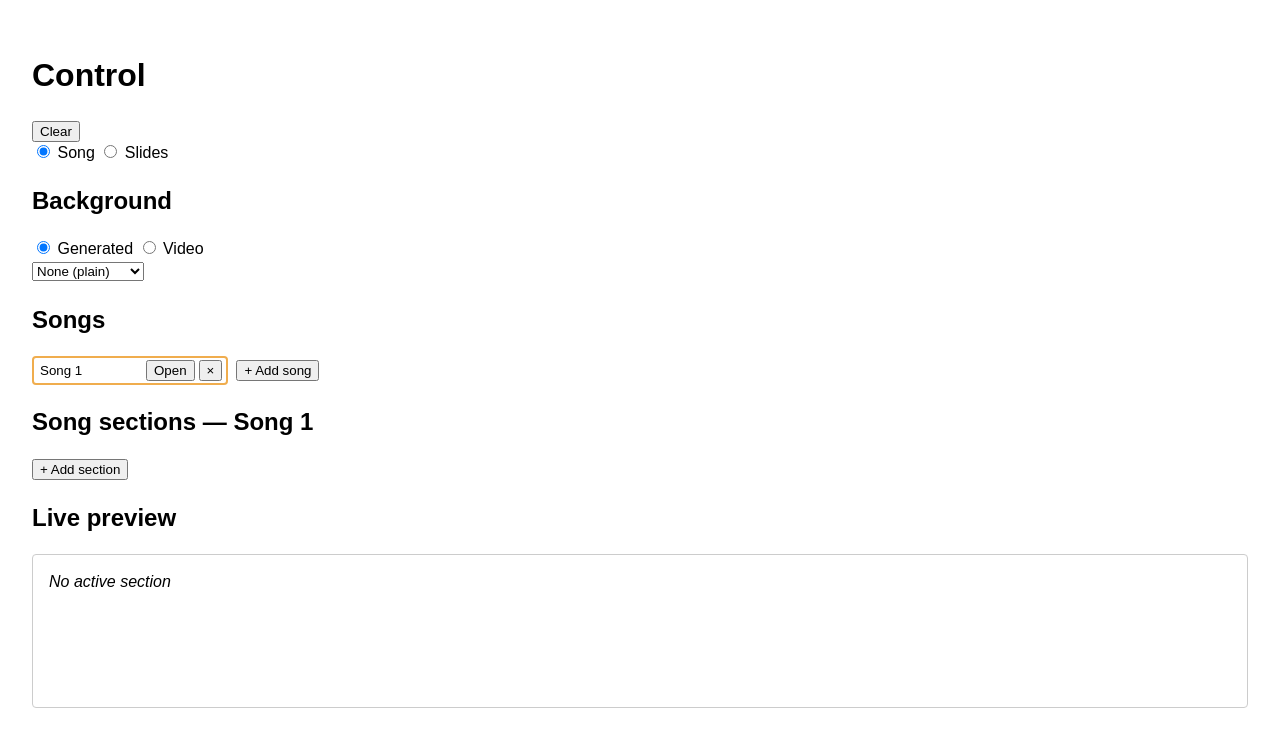
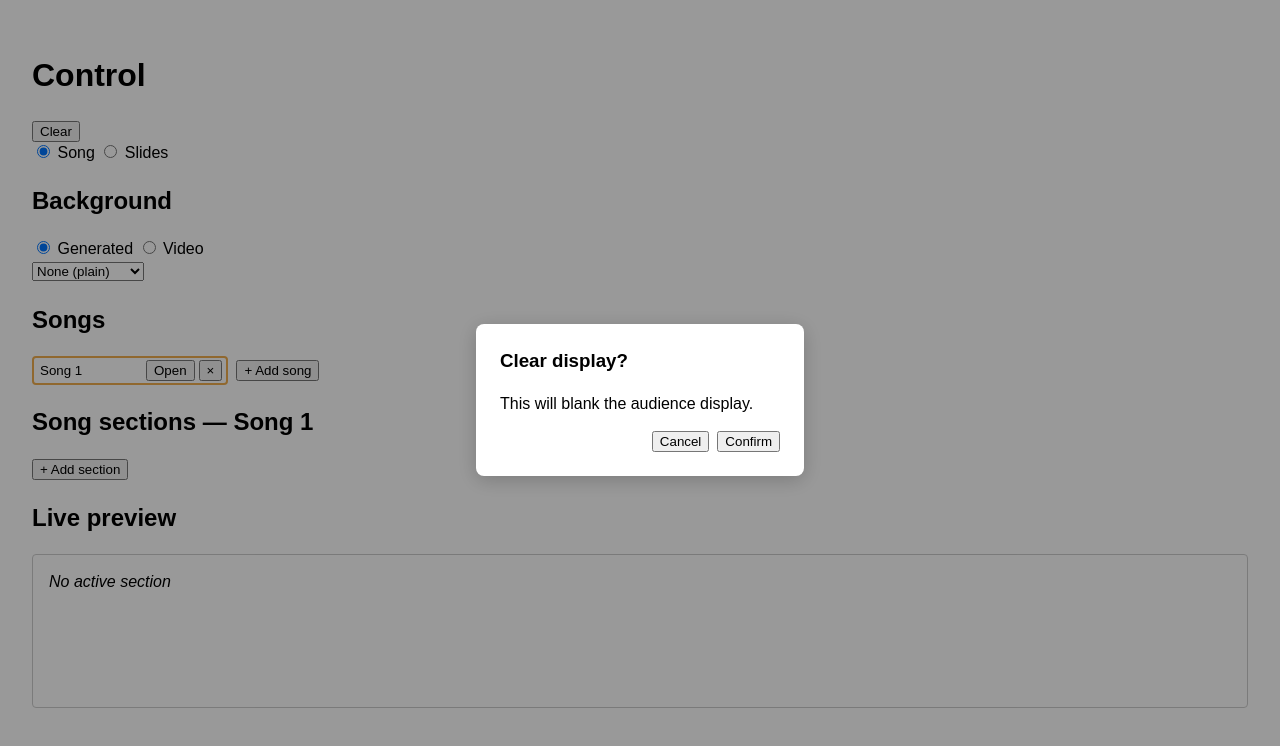
Before and after one commit to bUtteRmilkTea/proprez, a React (Vite) app: page /control in a window 1280 px wide. Both pictures are taken after a click on the button "Clear". Shown: the top 746 px of the page. Built offline with nearby package versions, Linux system fonts and the light colour scheme.

Commit message:
[feat]: feat/clear-confirmation
8 Add a confirmation dialog before Clear blanks the audience display

```diff
--- /dev/null
+++ b/src/components/ConfirmDialog.jsx
@@ -0,0 +1,43 @@
+export default function ConfirmDialog({ open, title, message, onConfirm, onCancel }) {
+  if (!open) return null
+
+  return (
+    <div
+      role="dialog"
+      aria-modal="true"
+      aria-label={title}
+      style={{
+        position: 'fixed',
+        inset: 0,
+        background: 'rgba(0, 0, 0, 0.4)',
+        display: 'flex',
+        alignItems: 'center',
+        justifyContent: 'center',
+        zIndex: 1000,
+      }}
+      onClick={onCancel}
+    >
+      <div
+        style={{
+          background: '#fff',
+          borderRadius: 8,
+          padding: '1.5rem',
+          minWidth: 280,
+          boxShadow: '0 4px 20px rgba(0, 0, 0, 0.2)',
+        }}
+        onClick={(event) => event.stopPropagation()}
+      >
+        <h3 style={{ marginTop: 0 }}>{title}</h3>
+        <p>{message}</p>
+        <div style={{ display: 'flex', gap: 8, justifyContent: 'flex-end' }}>
+          <button type="button" onClick={onCancel}>
+            Cancel
+          </button>
+          <button type="button" onClick={onConfirm} autoFocus>
+            Confirm
+          </button>
+        </div>
+      </div>
+    </div>
+  )
+}
--- a/src/pages/Control.jsx
+++ b/src/pages/Control.jsx
@@ -9,9 +9,11 @@ import SlidesPanel from '../features/slides/SlidesPanel'
 import { useSlides } from '../features/slides/useSlides'
 import { usePptxImport } from '../features/slides/usePptxImport'
 import { useGlobalShortcuts } from '../features/shortcuts/useGlobalShortcuts'
+import ConfirmDialog from '../components/ConfirmDialog'
 
 export default function Control() {
   const [mode, setMode] = useState('song')
+  const [confirmClearOpen, setConfirmClearOpen] = useState(false)
 
   const {
     songs,
@@ -108,9 +110,19 @@ export default function Control() {
   return (
     <main style={{ padding: '2rem', fontFamily: 'sans-serif' }}>
       <h1>Control</h1>
-      <button type="button" onClick={() => send({ type: 'clear' })}>
+      <button type="button" onClick={() => setConfirmClearOpen(true)}>
         Clear
       </button>
+      <ConfirmDialog
+        open={confirmClearOpen}
+        title="Clear display?"
+        message="This will blank the audience display."
+        onCancel={() => setConfirmClearOpen(false)}
+        onConfirm={() => {
+          send({ type: 'clear' })
+          setConfirmClearOpen(false)
+        }}
+      />
 
       <div role="group" aria-label="Mode">
         <label>
```
